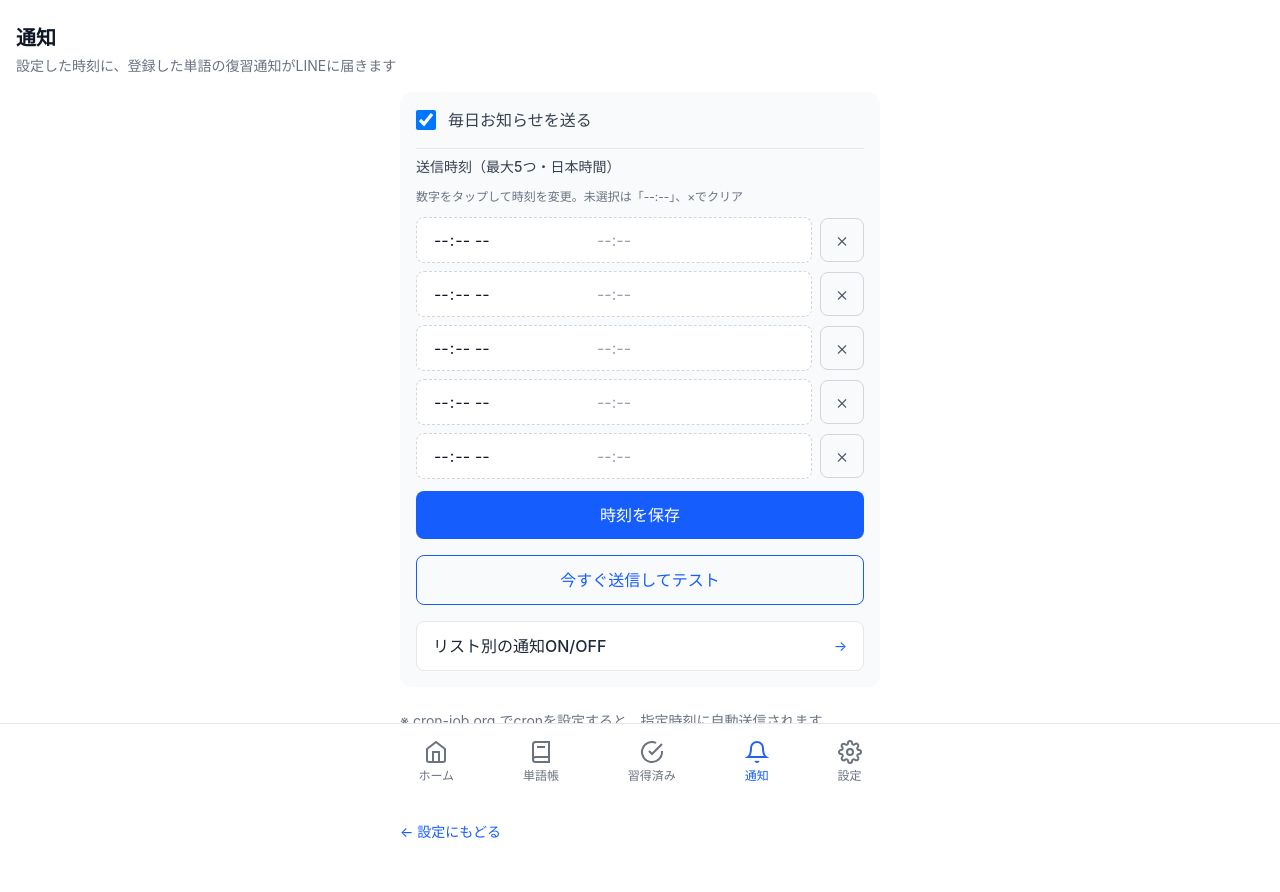
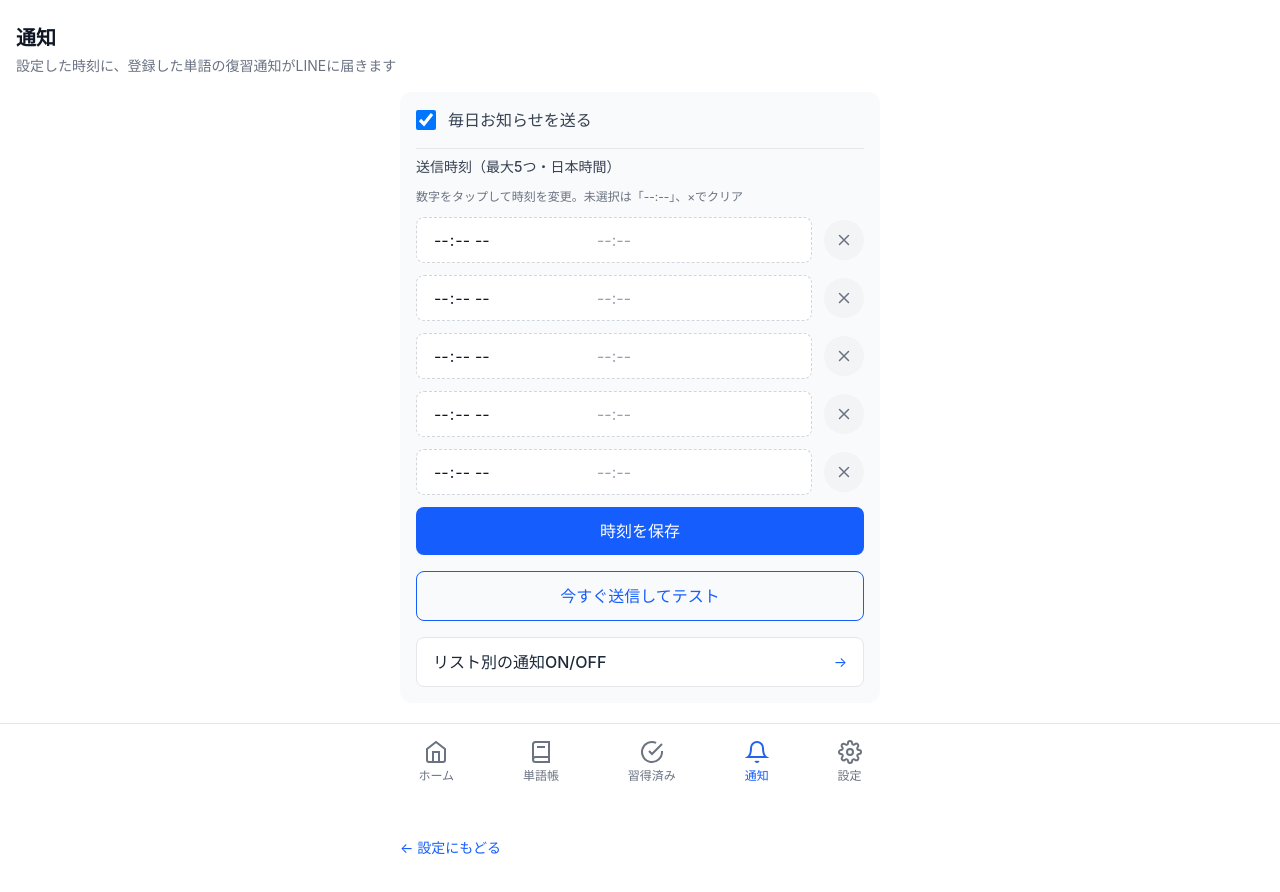
Before and after one commit to yukafukuyama/Brain-Craft-, a Next.js app: page /notification in a window 1280 px wide. Both pictures are taken after a click on the label "毎日お知らせを送る". Shown: the top 892 px of the page. Built offline with nearby package versions, Linux system fonts and the light colour scheme; no server answers.

Commit message:
Add close button to success page and update app icon

```diff
--- a/app/notification/page.tsx
+++ b/app/notification/page.tsx
@@ -144,10 +144,10 @@ export default function NotificationPage() {
                   </span>
                   <p className="text-xs text-gray-500">数字をタップして時刻を変更。未選択は「--:--」、×でクリア</p>
 
-                  <div className="space-y-2">
+                  <div className="space-y-3">
                     {[0, 1, 2, 3, 4].map((i) => (
-                      <div key={i} className="flex items-center gap-2">
-                        <div className="relative flex-1 min-w-0">
+                      <div key={i} className="flex items-center gap-3 w-full min-w-0">
+                        <div className="relative flex-1 min-w-0 overflow-hidden">
                           <input
                             ref={(el) => { timeInputRefs.current[i] = el; }}
                             type="time"
@@ -156,7 +156,7 @@ export default function NotificationPage() {
                             onClick={() => {
                               timeInputRefs.current[i]?.showPicker?.();
                             }}
-                            className={`w-full px-4 py-2.5 rounded-lg border text-base min-h-[42px] touch-manipulation ${
+                            className={`w-full max-w-full px-4 py-2.5 rounded-lg border text-base min-h-[42px] touch-manipulation box-border ${
                               notificationTimes[i]
                                 ? "bg-white border-gray-200"
                                 : "bg-white border-dashed border-gray-300"
@@ -179,9 +179,11 @@ export default function NotificationPage() {
                           type="button"
                           onClick={() => handleClearSlot(i)}
                           aria-label={`スロット${i + 1}をクリア`}
-                          className="flex-shrink-0 min-w-[44px] min-h-[44px] w-11 h-11 flex items-center justify-center rounded-lg border border-gray-300 bg-gray-50 text-gray-600 active:bg-gray-200 transition-colors touch-manipulation"
+                          className="flex-shrink-0 min-w-[40px] min-h-[40px] w-10 h-10 p-2 flex items-center justify-center rounded-full bg-gray-100 text-gray-500 hover:bg-gray-200 active:bg-gray-300 transition-colors touch-manipulation"
                         >
-                          <span className="text-xl font-light leading-none" aria-hidden>×</span>
+                          <svg width="18" height="18" viewBox="0 0 24 24" fill="none" stroke="currentColor" strokeWidth="2" strokeLinecap="round" strokeLinejoin="round" aria-hidden>
+                            <path d="M18 6L6 18M6 6l12 12" />
+                          </svg>
                         </button>
                       </div>
                     ))}
```
